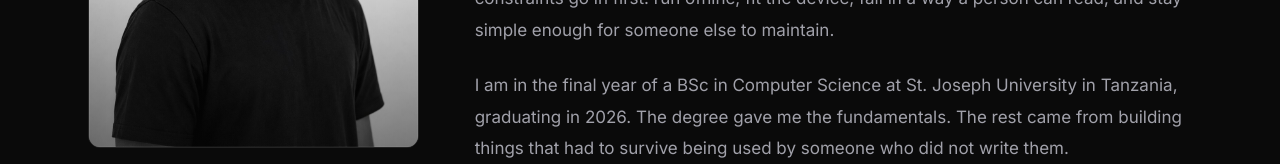
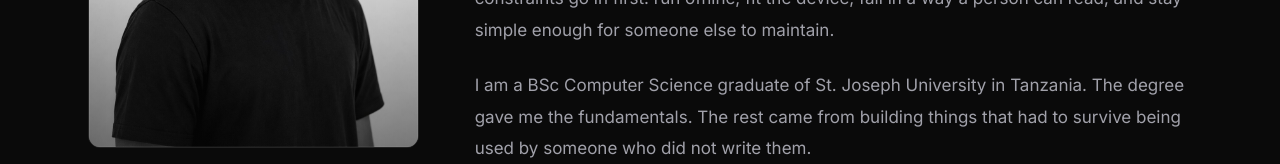
Before and after one commit to Isaackjoshua/Personal_Portfolio, a Next.js app: page /about in a window 1280 px wide. Shown: the part 788-952 px from the top of the page. Built offline with nearby package versions, Linux system fonts and the light colour scheme; no server answers.

Commit message:
content: describe the degree as completed on the About page

```diff
--- a/src/app/about/page.tsx
+++ b/src/app/about/page.tsx
@@ -110,11 +110,10 @@ export default function AboutPage() {
                 and stay simple enough for someone else to maintain.
               </p>
               <p>
-                I am in the final year of a BSc in Computer Science at St.
-                Joseph University in Tanzania, graduating in 2026. The degree
-                gave me the fundamentals. The rest came from building things
-                that had to survive being used by someone who did not write
-                them.
+                I am a BSc Computer Science graduate of St. Joseph University in
+                Tanzania. The degree gave me the fundamentals. The rest came
+                from building things that had to survive being used by someone
+                who did not write them.
               </p>
               <p>
                 Since March 2025 I have been a machine learning intern at the
```
